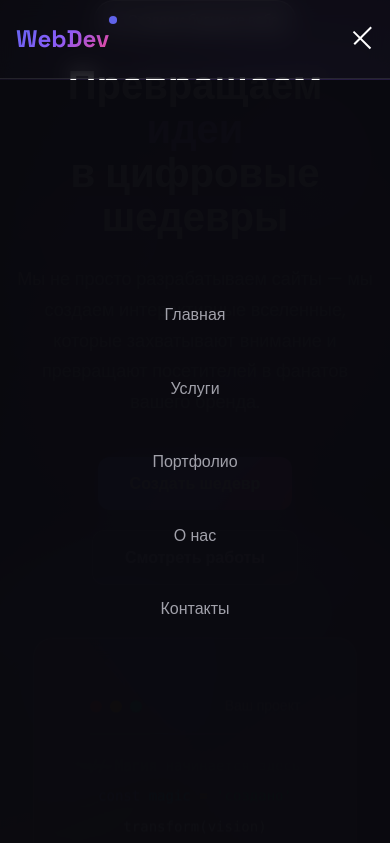
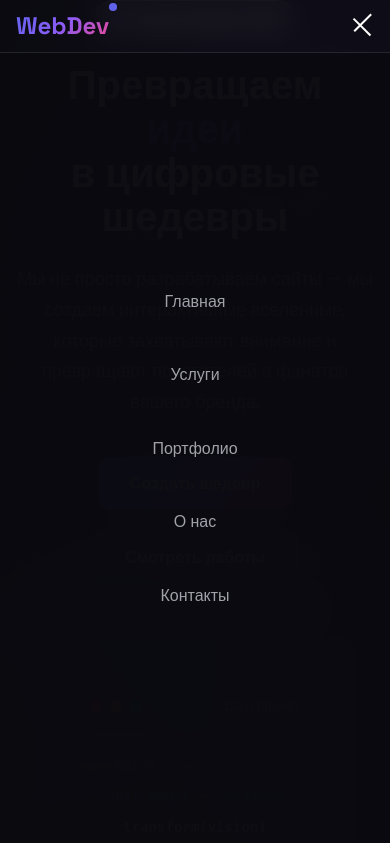
Before and after one commit to ElenaSamanchuk/WebDevStudio, a plain HTML site: page index.html in a window 390 px wide. Both pictures are taken after a click on the element 362 px from the left and 39 px from the top of the page. Shown: the top 843 px of the page. Drawn offline with Linux system fonts and the light colour scheme.

Commit message:
Update style.css

```diff
--- a/style.css
+++ b/style.css
@@ -1440,6 +1440,13 @@ h6 {
   .card-image {
     border-radius: 10vw;
   }
+  .navbar {
+    padding: 7px 0;
+  }
+  .nav-menu.active {
+    top: 53px;
+    height: calc(100vh - 53px);
+  }
 }
 @media print {
   .cursor-dot,
```
